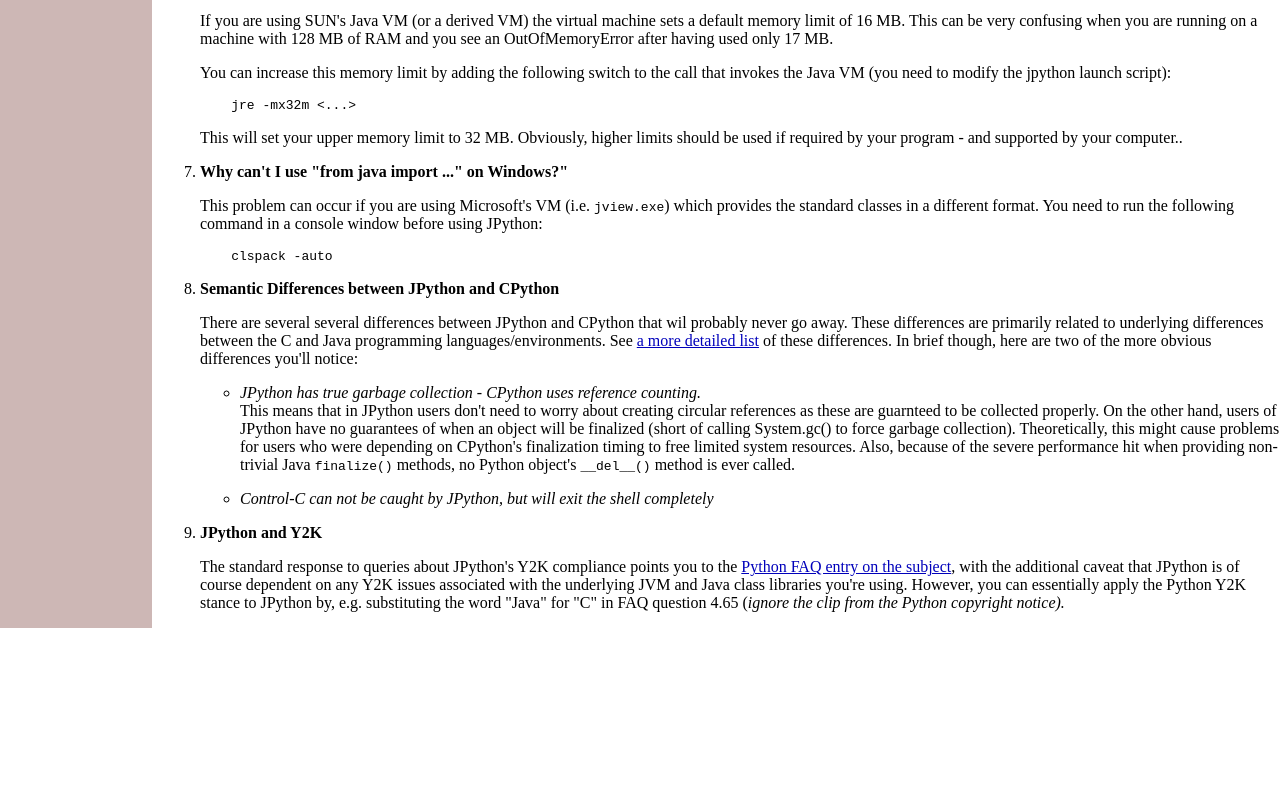
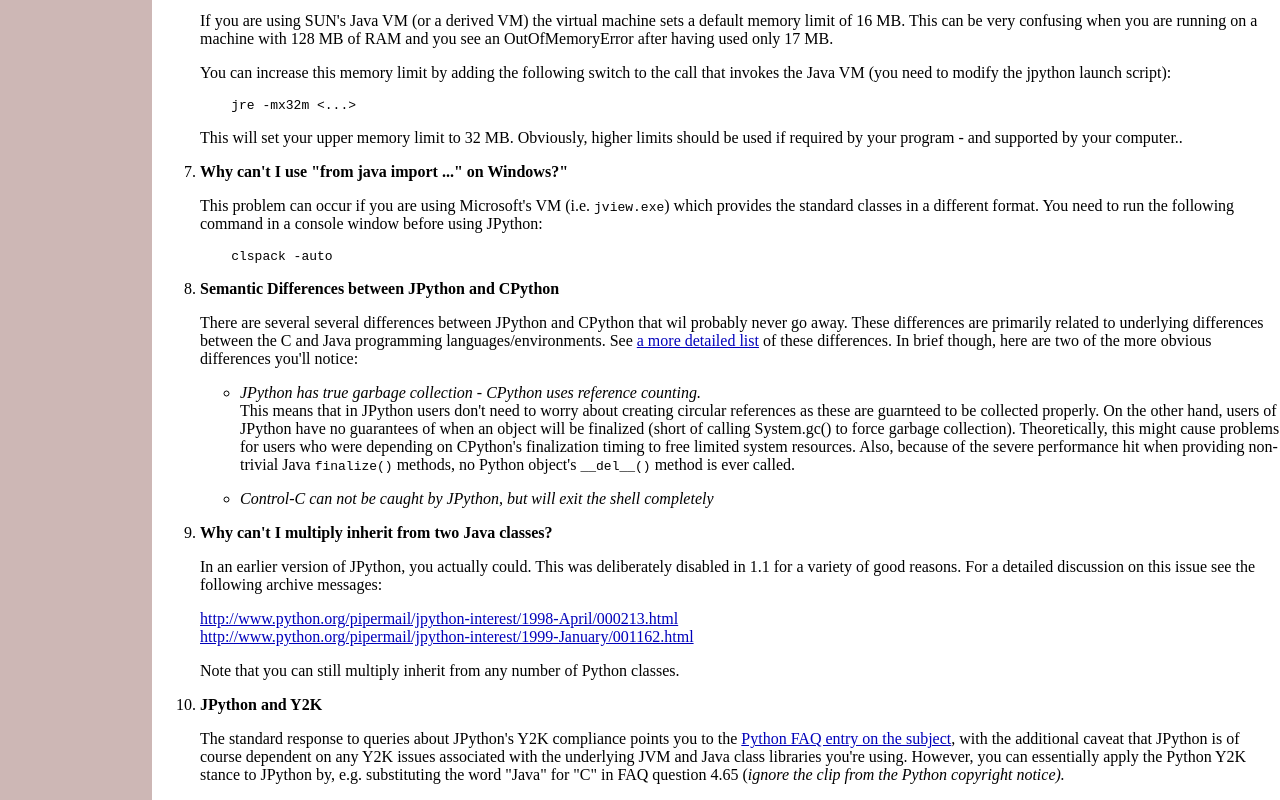
Before and after one commit to jython/jython, a plain HTML site: page Doc/faq.html in a window 1280 px wide. Shown: the part 1087-1887 px from the top of the page. Before the commit the page ends 1715 px from the top, so only its background shows below. Drawn offline with Linux system fonts and the light colour scheme.

Commit message:
generated from faq.ht

```diff
--- a/Doc/faq.html
+++ b/Doc/faq.html
@@ -1,6 +1,6 @@
 <HTML>
 <!-- THIS PAGE IS AUTOMATICALLY GENERATED.  DO NOT EDIT. -->
-<!-- Fri Sep 10 12:47:51 1999 -->
+<!-- Thu Sep 16 18:11:32 1999 -->
 <!-- USING HT2HTML 1.0 -->
 <!-- SEE http://www.python.org/~bwarsaw/software/pyware.html -->
 <!-- User-specified headers:
@@ -309,6 +309,20 @@ Email Us
 	    shell completely</em>
     </UL>
 
+<p><li><b>Why can't I multiply inherit from two Java classes?</b>
+
+    <P>In an earlier version of JPython, you actually could.  This was
+    deliberately disabled in 1.1 for a variety of good reasons. For a
+    detailed discussion on this issue see the following archive
+    messages:
+
+    <p><a
+    href="http://www.python.org/pipermail/jpython-interest/1998-April/000213.html">http://www.python.org/pipermail/jpython-interest/1998-April/000213.html</a><br>
+    <a href="http://www.python.org/pipermail/jpython-interest/1999-January/001162.html">http://www.python.org/pipermail/jpython-interest/1999-January/001162.html</a>
+
+    <p>Note that you can still multiply inherit from any number of
+    Python classes.
+
 <p><li><b>JPython and Y2K</b>
 
     <p>The standard response to queries about JPython's Y2K compliance
```
